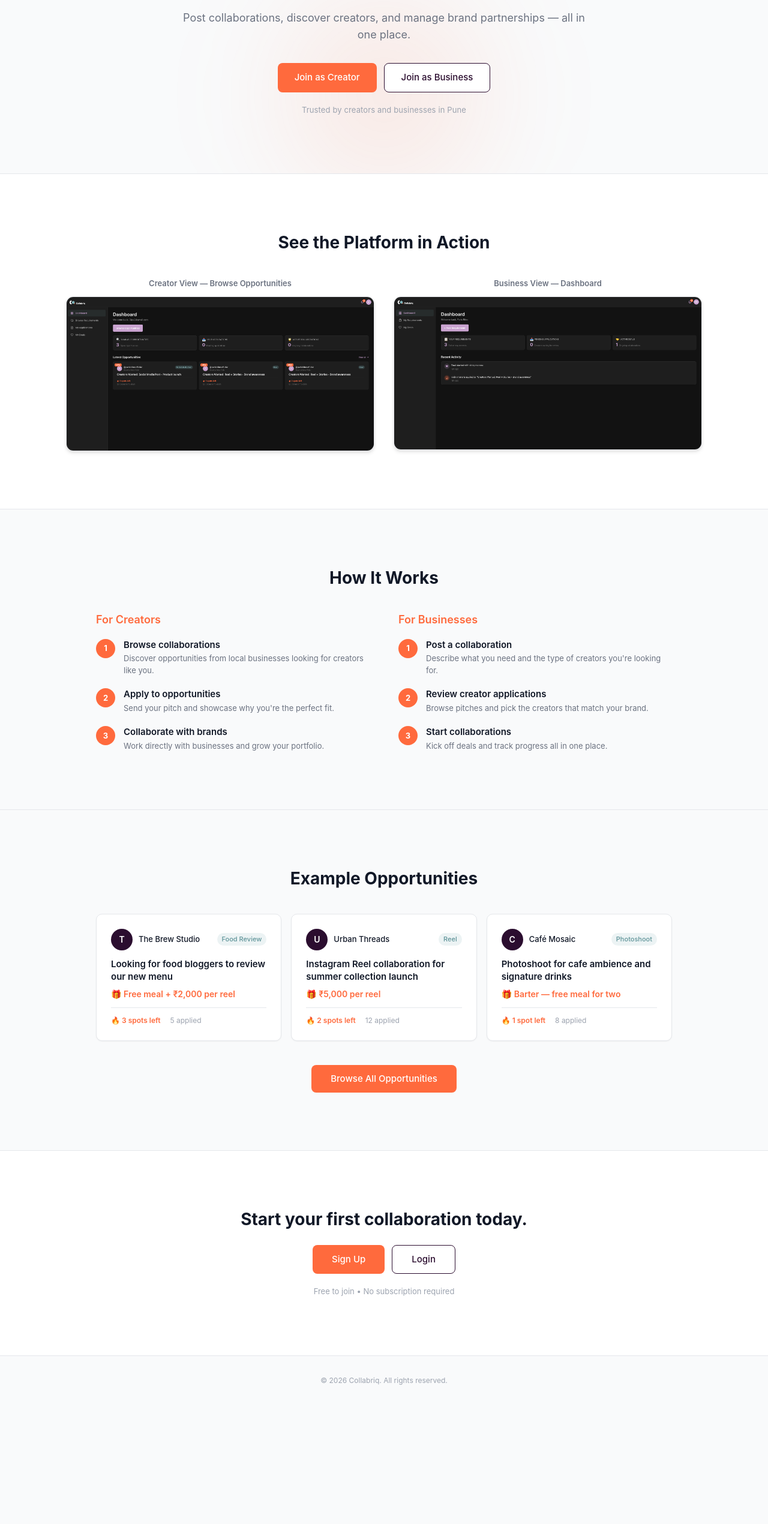
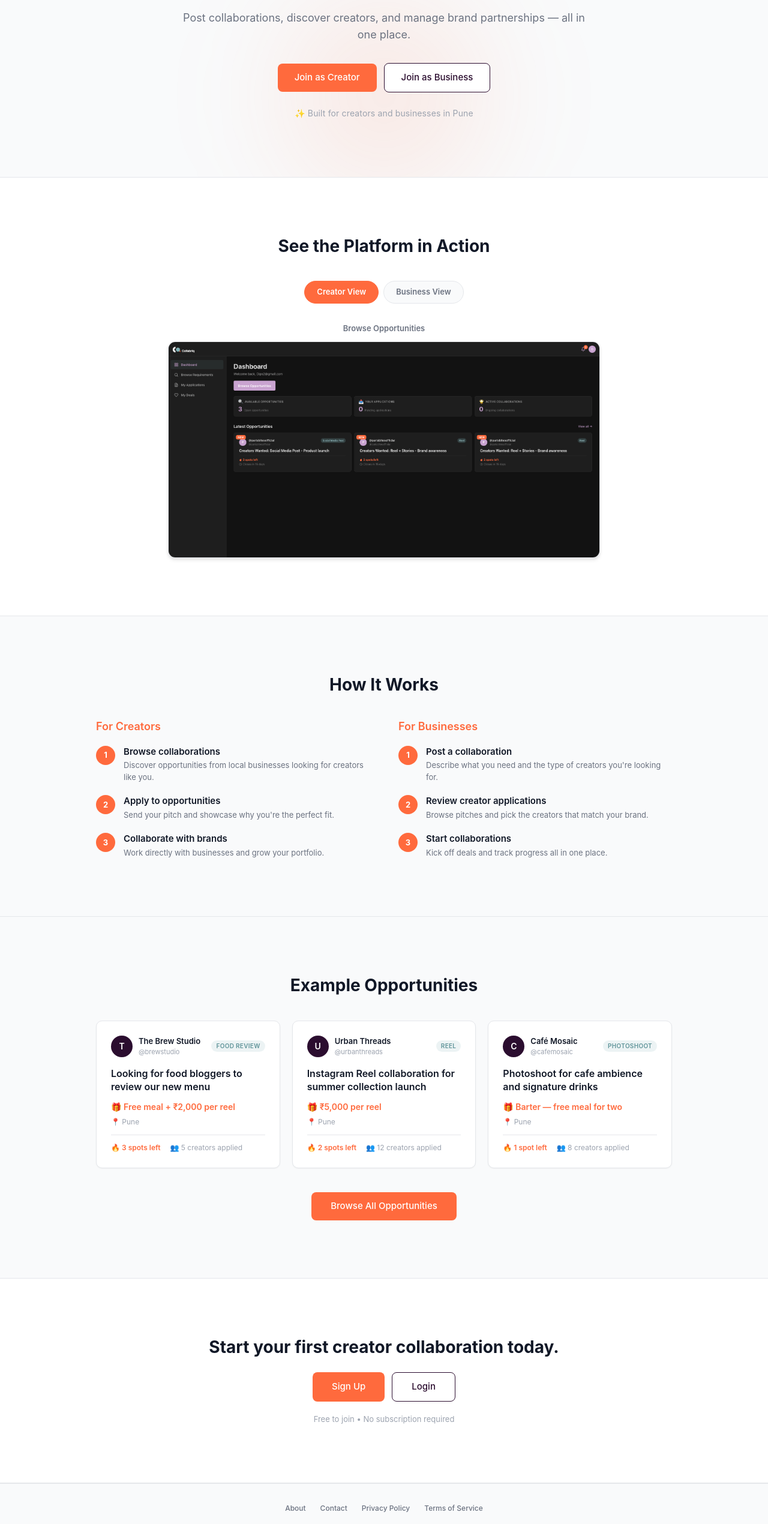
Before and after one commit to VickyManora/Collabriq, an Angular app: page / in a window 1280 px wide. Shown: the part 250-2790 px from the top of the page at 60% size. Before the commit the page ends 2592 px from the top, so only its background shows below. Built offline with nearby package versions, Linux system fonts and the light colour scheme.

Commit message:
landing page improvement

```diff
--- a/src/app/features/landing/landing.html
+++ b/src/app/features/landing/landing.html
@@ -7,13 +7,32 @@
         alt="Collabriq"
       />
     </a>
+
+    <!-- Hamburger (mobile only) -->
+    <button class="land-nav__hamburger" (click)="toggleMobileMenu()" [class.land-nav__hamburger--open]="mobileMenuOpen()">
+      <span></span>
+      <span></span>
+      <span></span>
+    </button>
+
+    <!-- Desktop links -->
     <div class="land-nav__links">
-      <a routerLink="/browse" class="land-nav__link">Browse</a>
-      <a href="#how-it-works" class="land-nav__link land-nav__link--hide-mobile">How it Works</a>
+      <a routerLink="/browse" class="land-nav__link">Browse Opportunities</a>
+      <a href="#how-it-works" class="land-nav__link">How It Works</a>
       <a routerLink="/auth/login" class="land-nav__link">Login</a>
       <a routerLink="/auth/signup" class="land-nav__cta">Sign Up</a>
     </div>
   </div>
+
+  <!-- Mobile menu -->
+  @if (mobileMenuOpen()) {
+    <div class="land-nav__mobile">
+      <a routerLink="/browse" class="land-nav__mobile-link" (click)="closeMobileMenu()">Browse Opportunities</a>
+      <a href="#how-it-works" class="land-nav__mobile-link" (click)="closeMobileMenu()">How It Works</a>
+      <a routerLink="/auth/login" class="land-nav__mobile-link" (click)="closeMobileMenu()">Login</a>
+      <a routerLink="/auth/signup" class="land-nav__mobile-cta" (click)="closeMobileMenu()">Sign Up</a>
+    </div>
+  }
 </nav>
 
 <!-- Hero -->
@@ -28,7 +47,7 @@
       <a routerLink="/auth/signup" [queryParams]="{ role: 'creator' }" class="hero__btn hero__btn--accent">Join as Creator</a>
       <a routerLink="/auth/signup" [queryParams]="{ role: 'business' }" class="hero__btn hero__btn--outline">Join as Business</a>
     </div>
-    <p class="hero__trust">Trusted by creators and businesses in Pune</p>
+    <p class="hero__trust">✨ Built for creators and businesses in Pune</p>
   </div>
 </section>
 
@@ -36,19 +55,34 @@
 <section class="preview">
   <div class="preview__inner">
     <h2 class="section-title">See the Platform in Action</h2>
-    <div class="preview__grid">
-      <div class="preview__item">
-        <p class="preview__label">Creator View — Browse Opportunities</p>
+    <div class="preview__tabs">
+      <button
+        class="preview__tab"
+        [class.preview__tab--active]="activePreview() === 'creator'"
+        (click)="activePreview.set('creator')"
+      >Creator View</button>
+      <button
+        class="preview__tab"
+        [class.preview__tab--active]="activePreview() === 'business'"
+        (click)="activePreview.set('business')"
+      >Business View</button>
+    </div>
+    <div class="preview__display">
+      @if (activePreview() === 'creator') {
+        <div class="preview__item preview__item--fade">
+          <p class="preview__label">Browse Opportunities</p>
           <div class="preview__frame">
             <img src="assets/screenshots/creator-browse.png" alt="Creator browse requirements view" loading="lazy" />
           </div>
         </div>
-      <div class="preview__item">
-        <p class="preview__label">Business View — Dashboard</p>
+      } @else {
+        <div class="preview__item preview__item--fade">
+          <p class="preview__label">Business Dashboard</p>
           <div class="preview__frame">
             <img src="assets/screenshots/business-dashboard.png" alt="Business dashboard view" loading="lazy" />
           </div>
         </div>
+      }
     </div>
   </div>
 </section>
@@ -127,14 +161,16 @@
             <span class="ex-card__avatar">{{ opp.initial }}</span>
             <div class="ex-card__header-text">
               <p class="ex-card__business">{{ opp.business }}</p>
+              <p class="ex-card__handle">{{ opp.handle }}</p>
             </div>
             <span class="ex-card__category">{{ opp.category }}</span>
           </div>
           <h3 class="ex-card__title">{{ opp.title }}</h3>
           <p class="ex-card__compensation">{{ opp.compensation }}</p>
+          <p class="ex-card__location">📍 {{ opp.location }}</p>
           <div class="ex-card__footer">
             <span class="ex-card__spots">{{ opp.spots }}</span>
-            <span class="ex-card__applicants">{{ opp.applicants }} applied</span>
+            <span class="ex-card__applicants">👥 {{ opp.applicants }} creators applied</span>
           </div>
         </div>
       }
@@ -148,7 +184,7 @@
 <!-- Final CTA -->
 <section class="cta">
   <div class="cta__inner">
-    <h2 class="cta__title">Start your first collaboration today.</h2>
+    <h2 class="cta__title">Start your first creator collaboration today.</h2>
     <div class="cta__actions">
       <a routerLink="/auth/signup" class="cta__btn cta__btn--accent">Sign Up</a>
       <a routerLink="/auth/login" class="cta__btn cta__btn--outline">Login</a>
@@ -159,5 +195,13 @@
 
 <!-- Footer -->
 <footer class="land-footer">
-  <p>&copy; 2026 Collabriq. All rights reserved.</p>
+  <div class="land-footer__inner">
+    <div class="land-footer__links">
+      <a href="#" class="land-footer__link">About</a>
+      <a href="#" class="land-footer__link">Contact</a>
+      <a href="#" class="land-footer__link">Privacy Policy</a>
+      <a href="#" class="land-footer__link">Terms of Service</a>
+    </div>
+    <p class="land-footer__copy">&copy; 2026 Collabriq. All rights reserved.</p>
+  </div>
 </footer>
--- a/src/app/features/landing/landing.scss
+++ b/src/app/features/landing/landing.scss
@@ -28,12 +28,52 @@
     display: block;
   }
 
-  &__links {
+  // ── Hamburger ──
+
+  &__hamburger {
     display: flex;
-    align-items: center;
-    gap: 0.5rem;
+    flex-direction: column;
+    gap: 4px;
+    padding: 0.5rem;
+    cursor: pointer;
+    background: none;
+    border: none;
 
     @include respond-to($breakpoint-sm) {
+      display: none;
+    }
+
+    span {
+      display: block;
+      width: 20px;
+      height: 2px;
+      background: var(--color-text);
+      border-radius: 2px;
+      transition: transform 0.2s ease, opacity 0.2s ease;
+    }
+
+    &--open {
+      span:nth-child(1) {
+        transform: translateY(6px) rotate(45deg);
+      }
+      span:nth-child(2) {
+        opacity: 0;
+      }
+      span:nth-child(3) {
+        transform: translateY(-6px) rotate(-45deg);
+      }
+    }
+  }
+
+  // ── Desktop links ──
+
+  &__links {
+    display: none;
+    align-items: center;
+    gap: 0.75rem;
+
+    @include respond-to($breakpoint-sm) {
+      display: flex;
       gap: 1rem;
     }
   }
@@ -49,14 +89,6 @@
 
     &:hover {
       color: var(--color-text);
-    }
-
-    &--hide-mobile {
-      display: none;
-
-      @include respond-to($breakpoint-sm) {
-        display: inline;
-      }
     }
   }
 
@@ -74,6 +106,49 @@
       box-shadow: 0 4px 12px rgba(255, 106, 61, 0.3);
     }
   }
+
+  // ── Mobile menu ──
+
+  &__mobile {
+    display: flex;
+    flex-direction: column;
+    padding: 0.5rem 1rem 1rem;
+    border-top: 1px solid var(--color-border);
+    background: var(--color-bg);
+
+    @include respond-to($breakpoint-sm) {
+      display: none;
+    }
+  }
+
+  &__mobile-link {
+    font-size: 0.875rem;
+    font-weight: 500;
+    color: var(--color-text-muted);
+    text-decoration: none;
+    padding: 0.75rem 0;
+    border-bottom: 1px solid var(--color-border-light);
+    transition: color 0.2s ease;
+
+    &:hover {
+      color: var(--color-text);
+    }
+  }
+
+  &__mobile-cta {
+    @include btn-base;
+    background: var(--color-accent);
+    color: #fff;
+    font-size: 0.875rem;
+    padding: 0.625rem 1rem;
+    margin-top: 0.75rem;
+    text-align: center;
+    transition: background 0.2s ease;
+
+    &:hover {
+      background: var(--color-accent-dark);
+    }
+  }
 }
 
 // ─── Hero ───
@@ -83,6 +158,7 @@
   padding: 7rem 1rem 4rem;
   text-align: center;
   overflow: hidden;
+  border-bottom: 1px solid var(--color-border);
 
   @include respond-to($breakpoint-md) {
     padding: 9rem 2rem 6rem;
@@ -135,7 +211,12 @@
     display: flex;
     justify-content: center;
     gap: 0.75rem;
-    flex-wrap: wrap;
+    flex-direction: column;
+    align-items: center;
+
+    @include respond-to($breakpoint-sm) {
+      flex-direction: row;
+    }
   }
 
   &__btn {
@@ -144,6 +225,12 @@
     padding: 0.75rem 1.75rem;
     text-decoration: none;
     transition: background 0.2s ease, transform 0.2s ease, box-shadow 0.2s ease;
+    width: 100%;
+    text-align: center;
+
+    @include respond-to($breakpoint-sm) {
+      width: auto;
+    }
 
     &--accent {
       background: var(--color-accent);
@@ -170,8 +257,8 @@
   }
 
   &__trust {
-    margin-top: 1.25rem;
-    font-size: 0.8125rem;
+    margin-top: 1.5rem;
+    font-size: 0.875rem;
     color: var(--color-text-faint);
     letter-spacing: 0.01em;
   }
@@ -182,7 +269,6 @@
 .preview {
   padding: 5rem 1rem;
   background: var(--color-surface);
-  border-top: 1px solid var(--color-border);
   border-bottom: 1px solid var(--color-border);
 
   @include respond-to($breakpoint-md) {
@@ -190,24 +276,58 @@
   }
 
   &__inner {
-    max-width: 1060px;
+    max-width: 720px;
     margin: 0 auto;
   }
 
-  &__grid {
-    display: grid;
-    gap: 2rem;
-    grid-template-columns: 1fr;
+  &__tabs {
+    display: flex;
+    justify-content: center;
+    gap: 0.5rem;
+    margin-bottom: 2rem;
+  }
 
-    @include respond-to($breakpoint-md) {
-      grid-template-columns: repeat(2, 1fr);
+  &__tab {
+    font-size: 0.8125rem;
+    font-weight: 600;
+    padding: 0.5rem 1.25rem;
+    border-radius: 999px;
+    border: 1px solid var(--color-border);
+    background: var(--color-bg);
+    color: var(--color-text-muted);
+    cursor: pointer;
+    transition: all 0.2s ease;
+
+    &:hover {
+      color: var(--color-text);
+      border-color: var(--color-text-faint);
     }
+
+    &--active {
+      background: var(--color-accent);
+      color: #fff;
+      border-color: var(--color-accent);
+
+      &:hover {
+        background: var(--color-accent-dark);
+        color: #fff;
+        border-color: var(--color-accent-dark);
+      }
+    }
+  }
+
+  &__display {
+    min-height: 200px;
   }
 
   &__item {
     display: flex;
     flex-direction: column;
     gap: 0.75rem;
+
+    &--fade {
+      animation: fadeIn 0.3s ease;
+    }
   }
 
   &__label {
@@ -236,6 +356,17 @@
       height: auto;
       display: block;
     }
+  }
+}
+
+@keyframes fadeIn {
+  from {
+    opacity: 0;
+    transform: translateY(8px);
+  }
+  to {
+    opacity: 1;
+    transform: translateY(0);
   }
 }
 
@@ -337,6 +468,7 @@
 
 .examples {
   padding: 5rem 1rem;
+  border-bottom: 1px solid var(--color-border);
 
   @include respond-to($breakpoint-md) {
     padding: 6rem 2rem;
@@ -349,7 +481,7 @@
 
   &__grid {
     display: grid;
-    gap: 1rem;
+    gap: 1.25rem;
     grid-template-columns: 1fr;
 
     @include respond-to($breakpoint-md) {
@@ -383,7 +515,7 @@
   @include card;
   display: flex;
   flex-direction: column;
-  transition: transform 0.25s ease, box-shadow 0.25s ease;
+  transition: transform 0.2s ease, box-shadow 0.2s ease;
 
   &:hover {
     transform: translateY(-4px);
@@ -395,7 +527,7 @@
     align-items: center;
     justify-content: space-between;
     gap: 0.625rem;
-    margin-bottom: 0.75rem;
+    margin-bottom: 1rem;
   }
 
   &__avatar {
@@ -420,7 +552,7 @@
 
   &__business {
     font-size: 0.8125rem;
-    font-weight: 500;
+    font-weight: 600;
     color: var(--color-text);
     margin: 0;
     white-space: nowrap;
@@ -428,29 +560,43 @@
     text-overflow: ellipsis;
   }
 
+  &__handle {
+    font-size: 0.6875rem;
+    color: var(--color-text-faint);
+    margin: 0;
+  }
+
   &__category {
-    font-size: 0.6875rem;
-    font-weight: 500;
+    font-size: 0.625rem;
+    font-weight: 600;
     padding: 0.125rem 0.5rem;
     border-radius: 999px;
     white-space: nowrap;
     background: var(--color-secondary-alpha);
     color: var(--color-secondary-dark);
     flex-shrink: 0;
+    text-transform: uppercase;
+    letter-spacing: 0.03em;
   }
 
   &__title {
-    font-size: 0.9375rem;
+    font-size: 1rem;
     font-weight: 600;
     line-height: 1.4;
     color: var(--color-text);
-    margin: 0 0 0.5rem;
+    margin: 0 0 0.75rem;
   }
 
   &__compensation {
     font-size: 0.875rem;
     font-weight: 600;
     color: var(--color-accent);
+    margin: 0 0 0.375rem;
+  }
+
+  &__location {
+    font-size: 0.75rem;
+    color: var(--color-text-faint);
     margin: 0 0 0.75rem;
   }
 
@@ -470,21 +616,12 @@
     gap: 0.25rem;
     font-weight: 600;
     color: var(--color-accent);
-
-    svg {
-      flex-shrink: 0;
-    }
   }
 
   &__applicants {
     display: inline-flex;
     align-items: center;
     gap: 0.25rem;
-
-    svg {
-      flex-shrink: 0;
-      color: var(--color-primary);
-    }
   }
 }
 
@@ -494,7 +631,7 @@
   padding: 5rem 1rem;
   text-align: center;
   background: var(--color-surface);
-  border-top: 1px solid var(--color-border);
+  border-bottom: 1px solid var(--color-border);
 
   @include respond-to($breakpoint-md) {
     padding: 6rem 2rem;
@@ -565,10 +702,35 @@
 
 .land-footer {
   padding: 2rem 1rem;
-  text-align: center;
   border-top: 1px solid var(--color-border);
 
-  p {
+  &__inner {
+    max-width: 1120px;
+    margin: 0 auto;
+    text-align: center;
+  }
+
+  &__links {
+    display: flex;
+    justify-content: center;
+    flex-wrap: wrap;
+    gap: 1.5rem;
+    margin-bottom: 1rem;
+  }
+
+  &__link {
+    font-size: 0.75rem;
+    font-weight: 500;
+    color: var(--color-text-muted);
+    text-decoration: none;
+    transition: color 0.2s ease;
+
+    &:hover {
+      color: var(--color-text);
+    }
+  }
+
+  &__copy {
     font-size: 0.75rem;
     color: var(--color-text-faint);
     margin: 0;
--- a/src/app/features/landing/landing.ts
+++ b/src/app/features/landing/landing.ts
@@ -1,4 +1,4 @@
-import { Component } from '@angular/core';
+import { Component, signal } from '@angular/core';
 import { RouterLink } from '@angular/router';
 import { ThemeService } from '../../core/services/theme.service';
 
@@ -11,33 +11,50 @@ import { ThemeService } from '../../core/services/theme.service';
 export class Landing {
   constructor(protected theme: ThemeService) {}
 
+  mobileMenuOpen = signal(false);
+  activePreview = signal<'creator' | 'business'>('creator');
+
+  toggleMobileMenu() {
+    this.mobileMenuOpen.update((v) => !v);
+  }
+
+  closeMobileMenu() {
+    this.mobileMenuOpen.set(false);
+  }
+
   readonly opportunities = [
     {
       business: 'The Brew Studio',
+      handle: '@brewstudio',
       initial: 'T',
       category: 'Food Review',
       title: 'Looking for food bloggers to review our new menu',
       compensation: '\uD83C\uDF81 Free meal + \u20B92,000 per reel',
       spots: '\uD83D\uDD25 3 spots left',
       applicants: 5,
+      location: 'Pune',
     },
     {
       business: 'Urban Threads',
+      handle: '@urbanthreads',
       initial: 'U',
       category: 'Reel',
       title: 'Instagram Reel collaboration for summer collection launch',
       compensation: '\uD83C\uDF81 \u20B95,000 per reel',
       spots: '\uD83D\uDD25 2 spots left',
       applicants: 12,
+      location: 'Pune',
     },
     {
-      business: 'Café Mosaic',
+      business: 'Caf\u00E9 Mosaic',
+      handle: '@cafemosaic',
       initial: 'C',
       category: 'Photoshoot',
       title: 'Photoshoot for cafe ambience and signature drinks',
-      compensation: '\uD83C\uDF81 Barter — free meal for two',
+      compensation: '\uD83C\uDF81 Barter \u2014 free meal for two',
       spots: '\uD83D\uDD25 1 spot left',
       applicants: 8,
+      location: 'Pune',
     },
   ];
 }
```
Lines whose indentation alone changed are shown as unchanged.
